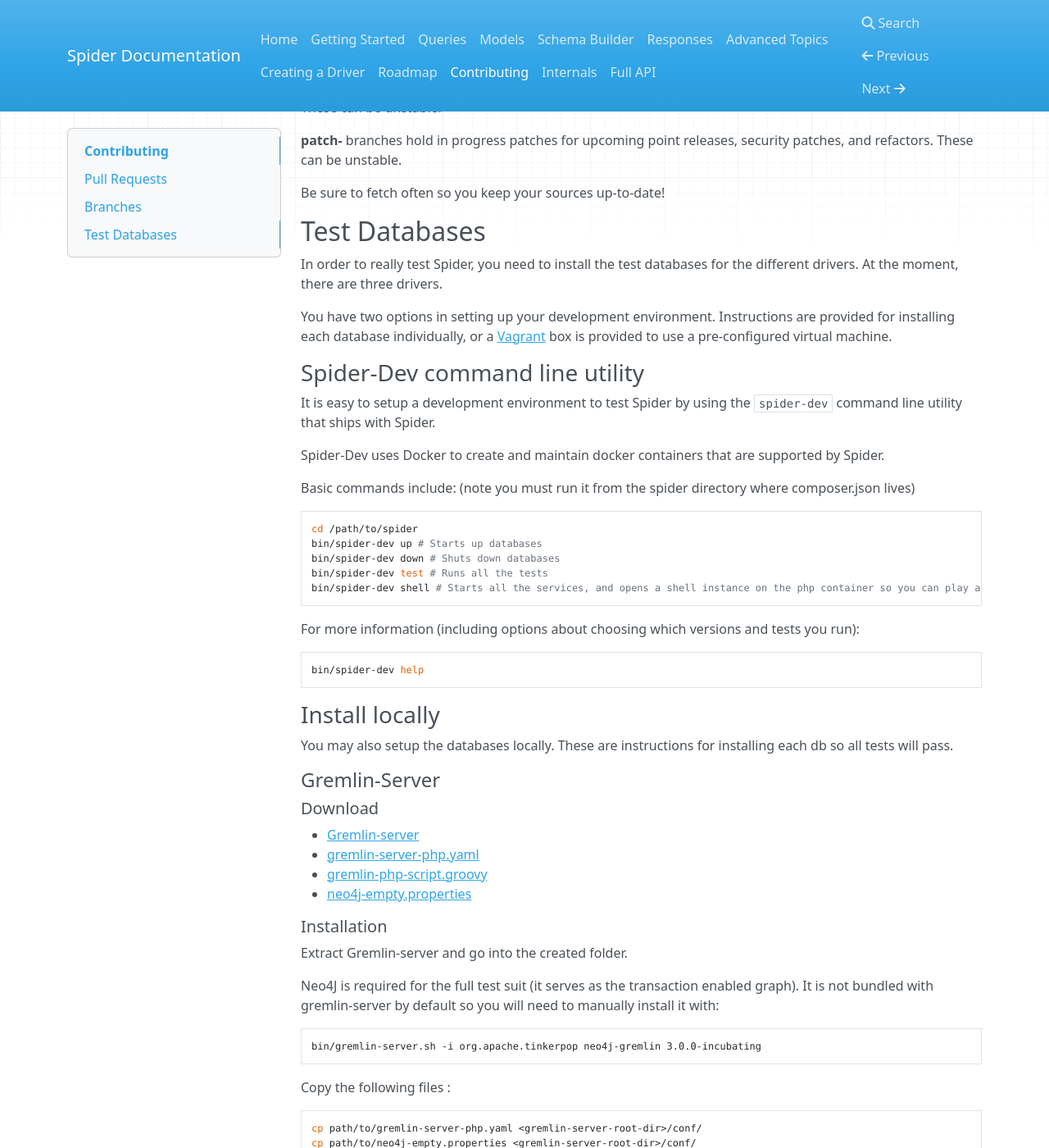
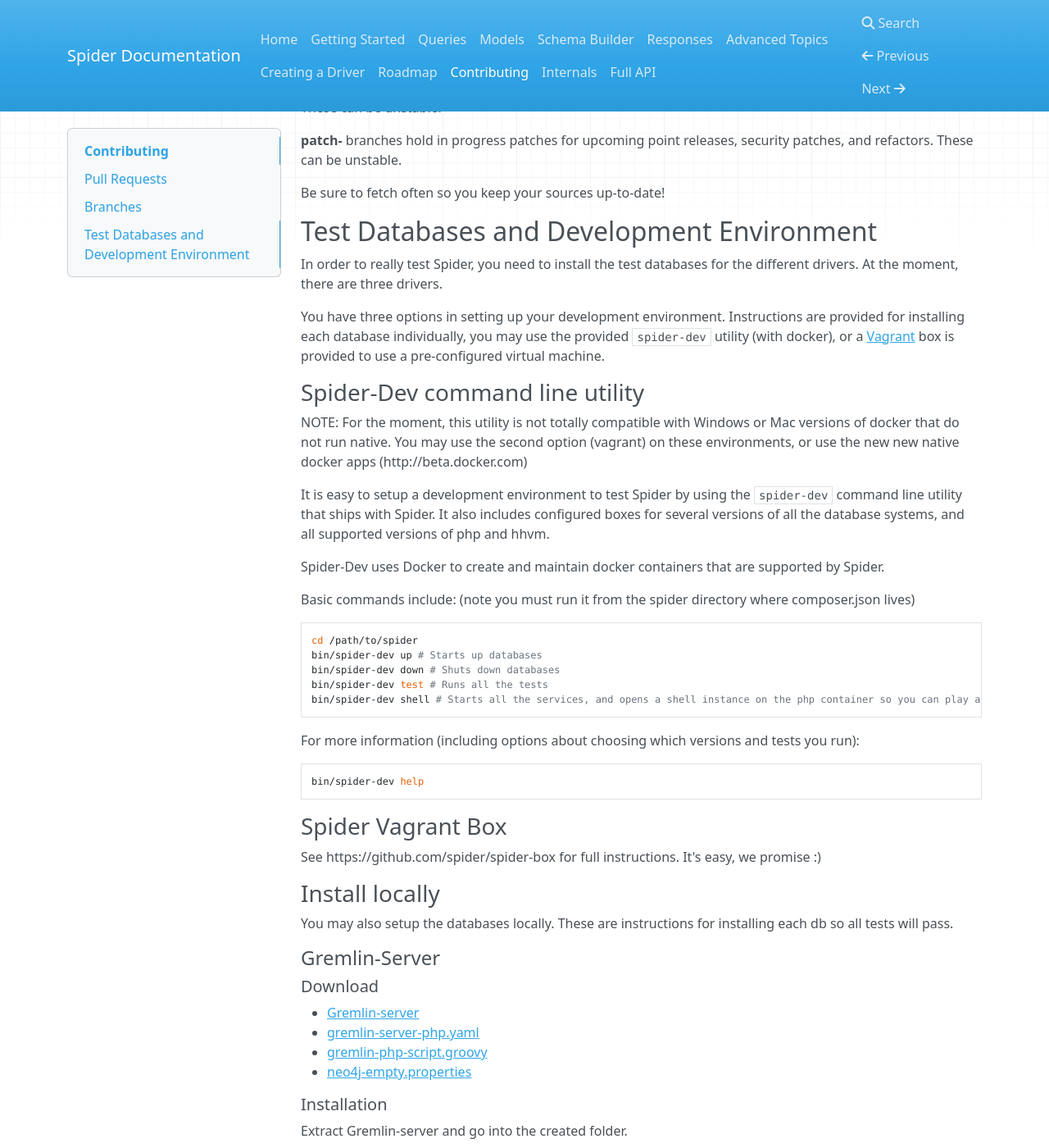
Before and after one commit to spider/spider, an MkDocs documentation site: the page built from docs/contributing.md, in a window 1280 px wide and 1400 px high, scrolled down 764 px. Shown: the whole window at 82% size. Built offline with MkDocs 1.6.1, drawn with Linux system fonts in a browser that asks for light colours; nearby versions of some CDN libraries; old or Windows-style settings are respelled for this version of MkDocs.

Commit message:
#123: Travis nightly to passing, adds documentation

````diff
--- a/.travis.yml
+++ b/.travis.yml
@@ -15,7 +15,7 @@ env:
     - TEST_SCRIPT="bin/spider-dev --php=7.0 test"
     - TEST_SCRIPT="bin/spider-dev --php=5.6 test"
     - TEST_SCRIPT="bin/spider-dev --hhvm=latest test"
-    - TEST_SCRIPT="php vendor/bin/phpunit -c phpunit.xml.dist"
+    - TEST_SCRIPT="bin/spider-dev up; sleep 40; php vendor/bin/phpunit -c phpunit.xml.dist"
 
 matrix:
   exclude:
--- a/docs/contributing.md
+++ b/docs/contributing.md
@@ -26,14 +26,18 @@ the **develop** branch holds work in progress for the next release. Any work her
 
 Be sure to fetch often so you keep your sources up-to-date!
 
-## Test Databases
+## Test Databases and Development Environment
 In order to really test Spider, you need to install the test databases for the different drivers.
 At the moment, there are three drivers.
 
-You have two options in setting up your development environment. Instructions are provided for installing each database individually, or a [Vagrant](http://vagrantup.com/) box is provided to use a pre-configured virtual machine.
+You have three options in setting up your development environment. Instructions are provided for installing each database individually, you may use the provided `spider-dev` utility (with docker), or a [Vagrant](http://vagrantup.com/) box is provided to use a pre-configured virtual machine.
 
 ### Spider-Dev command line utility
-It is easy to setup a development environment to test Spider by using the `spider-dev` command line utility that ships with Spider.
+NOTE: For the moment, this utility is not totally compatible with Windows or Mac versions of docker that do not run native.
+You may use the second option (vagrant) on these environments, or use the new new native docker apps (http://beta.docker.com)
+
+It is easy to setup a development environment to test Spider by using the `spider-dev` command line utility that ships with Spider. It also includes
+configured boxes for several versions of all the database systems, and all supported versions of php and hhvm.
 
 Spider-Dev uses Docker to create and maintain docker containers that are supported by Spider.
 
@@ -51,6 +55,9 @@ For more information (including options about choosing which versions and tests
 ```
 bin/spider-dev help
 ```
+
+### Spider Vagrant Box
+See https://github.com/spider/spider-box for full instructions. It's easy, we promise :)
 
 ### Install locally
 You may also setup the databases locally. These are instructions for installing each db so all tests will pass.
````
Also changed, not shown: 1 other file.
